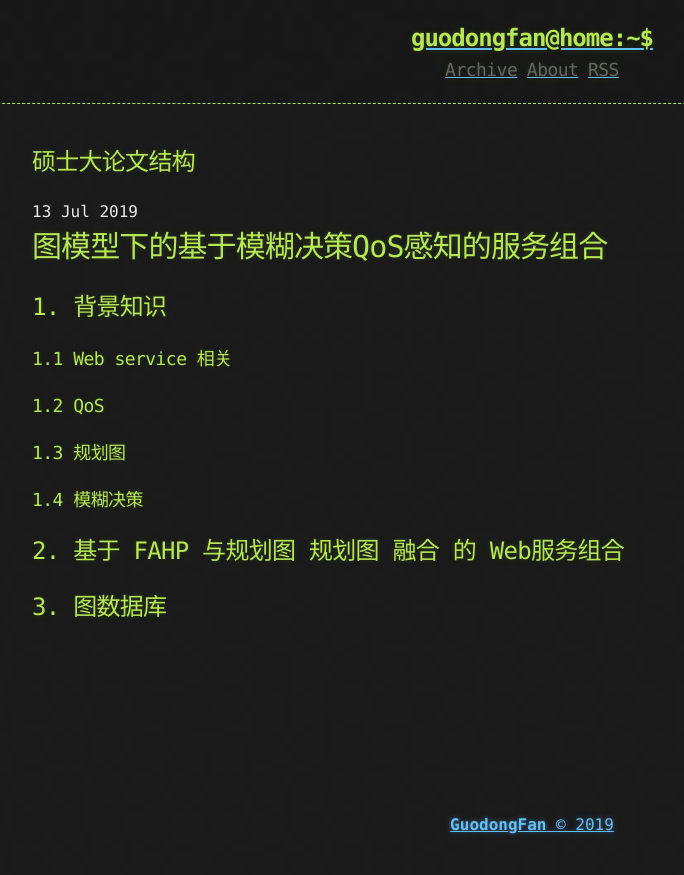
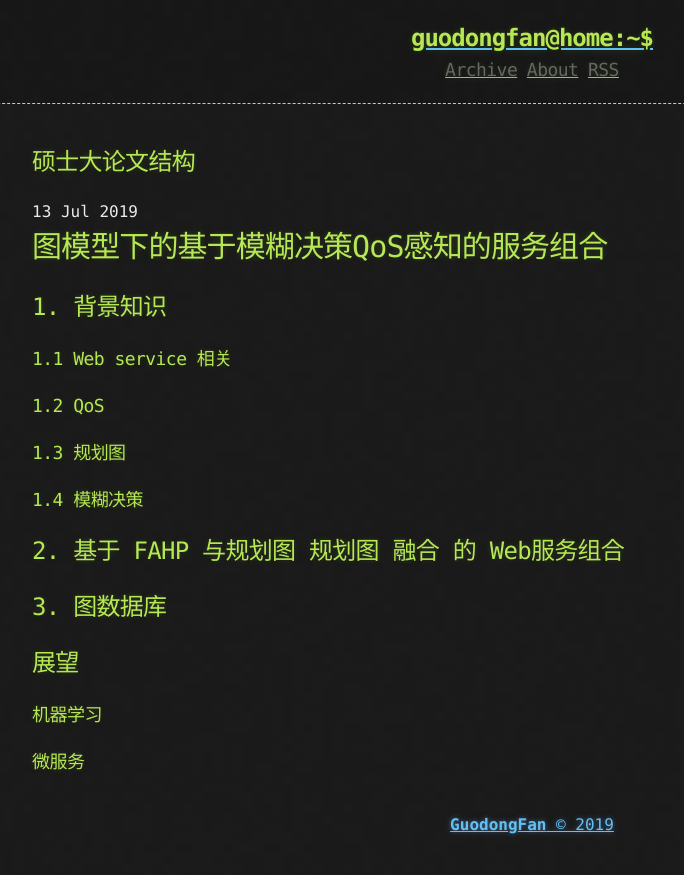
Before and after one commit to GuodongFan/GuodongFan.github.io, a Jekyll site: the page built from _posts/2019-07-13-architecture-master.md, in a window 1280 px wide. Shown: the top 875 px of the page, without its empty margins (108-792 px from the left). Built offline with Jekyll 4.4.1, drawn with Linux system fonts in a browser that asks for light colours.

Commit message:
Update 2019-07-13-architecture-master.md

```diff
--- a/_posts/2019-07-13-architecture-master.md
+++ b/_posts/2019-07-13-architecture-master.md
@@ -18,3 +18,10 @@ published: true
 ## 2. 基于 FAHP 与规划图 规划图 融合 的 Web服务组合
 
 ## 3. 图数据库
+
+
+## 展望
+
+### 机器学习
+
+### 微服务
```
